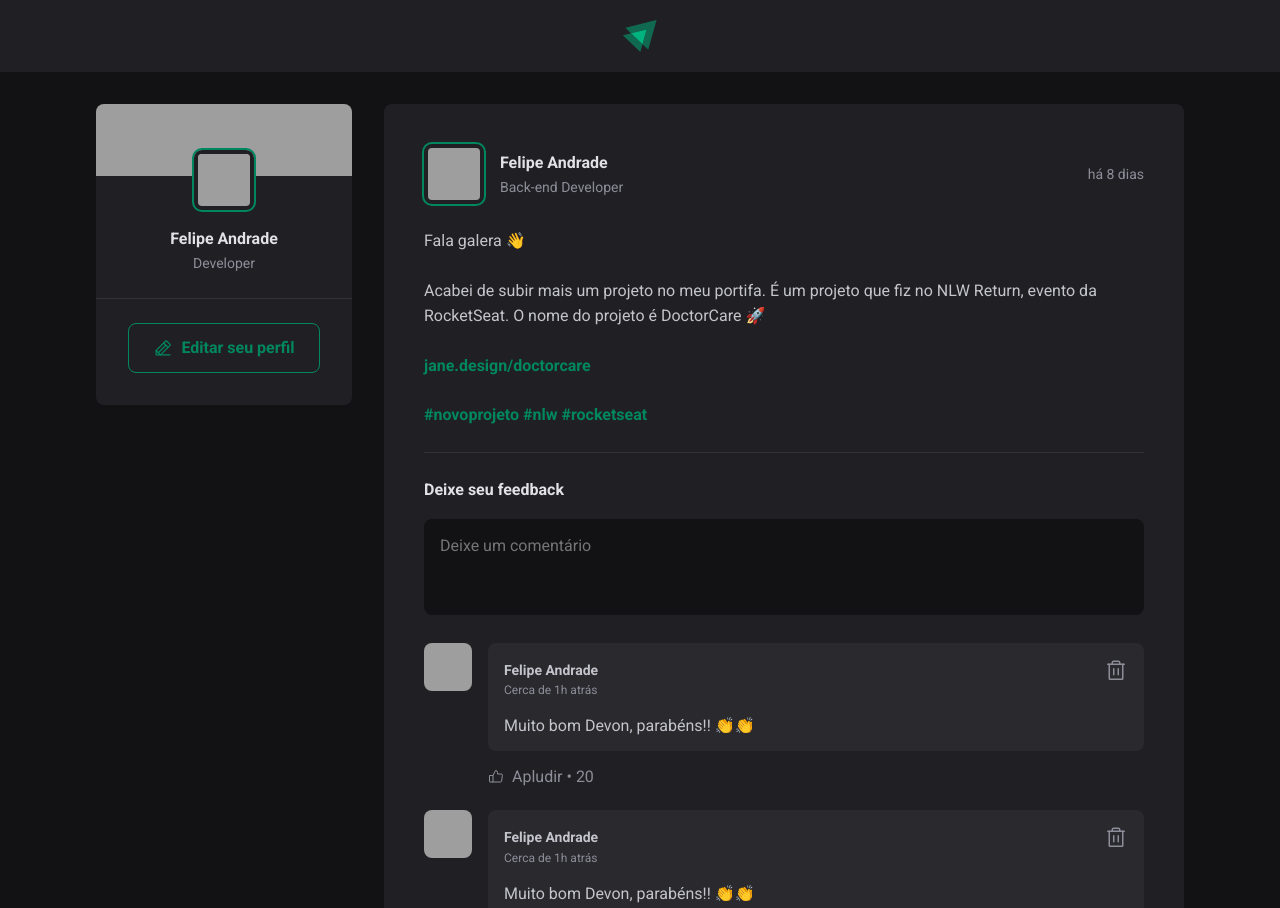
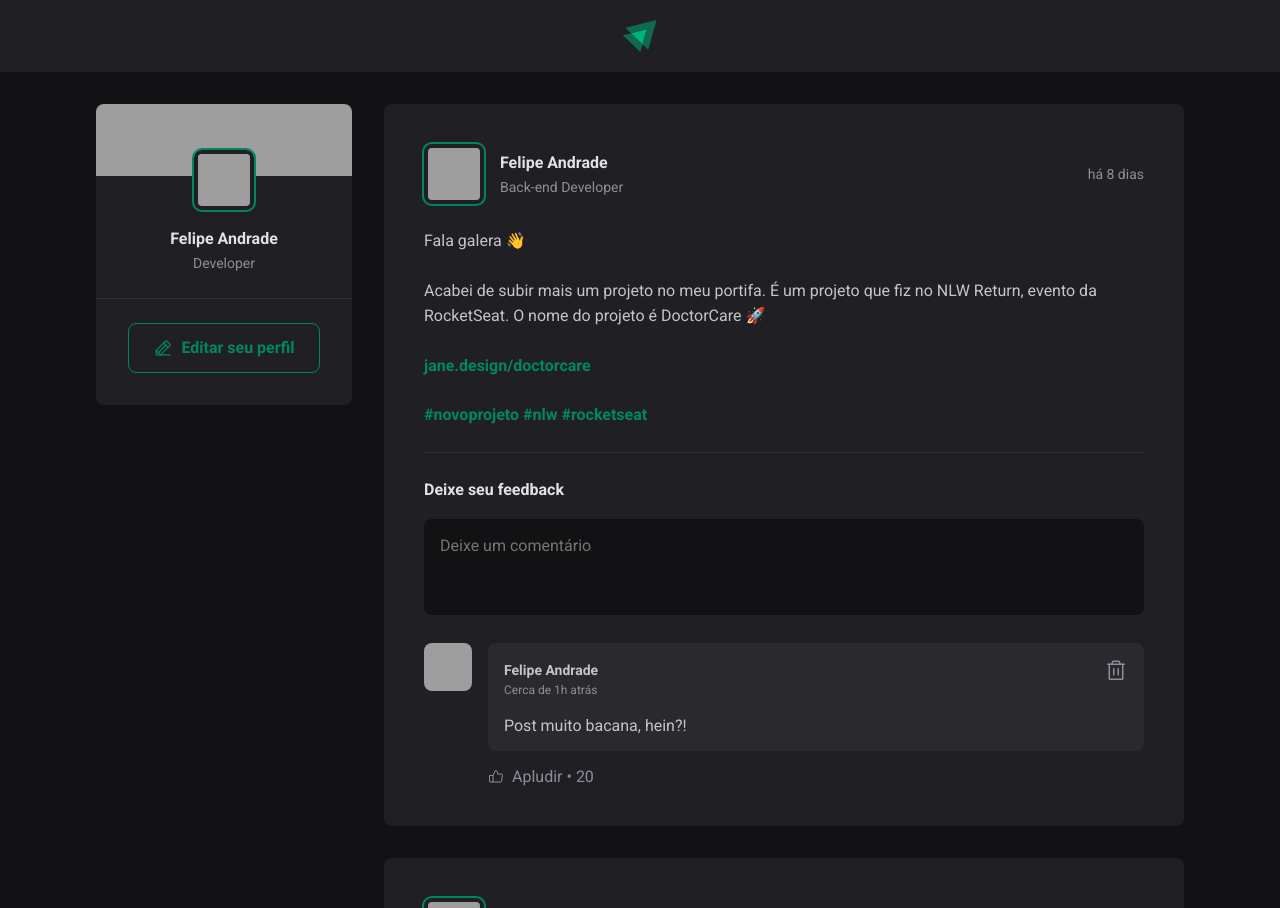
Before and after one commit to felipesandrade/01-fundamentos-react, a React (Vite) app: page / in a window 1280 px wide. Shown: the top 908 px of the page. Built offline with nearby package versions, Linux system fonts and the light colour scheme; grey boxes are pictures that could not be loaded.

Commit message:
comment component change

```diff
--- a/src/components/Comment.jsx
+++ b/src/components/Comment.jsx
@@ -3,7 +3,7 @@
 
 import styles from './Comment.module.css';
 
-export function Comment() {
+export function Comment({content}) {
     return(
         <div className={styles.comment}>
             <Avatar
@@ -26,7 +26,7 @@
                         </button>
                     </header>
 
-                    <p>Muito bom Devon, parabéns!! 👏👏</p>
+                    <p>{content}</p>
                 </div>
 
                 <footer>
--- a/src/components/Post.jsx
+++ b/src/components/Post.jsx
@@ -1,5 +1,6 @@
 import { format, formatDistanceToNow } from 'date-fns';
 import ptBR from 'date-fns/locale/pt-BR';
+import { useState } from 'react';
 
 import { Avatar } from './Avatar';
 import { Comment } from './Comment';
@@ -7,6 +8,12 @@
 import styles from './Post.module.css';
 
 export function Post({ author, publishedAt, content }) {
+    const [comments, setComments] = useState([
+        'Post muito bacana, hein?!'
+    ]);
+
+    const [newCommentText, setNewCommentText] = useState('');
+
     const publishedDateFormatted = format(publishedAt, "d 'de' LLLL 'às' HH:mm'h'", {
         locale: ptBR,
     });
@@ -14,7 +21,19 @@
     const publishedDateRelativeToNow = formatDistanceToNow(publishedAt, {
         locale: ptBR,
         addSuffix: true
-    })
+    });
+
+    function handleCreateNewComment() {
+        event.preventDefault();
+
+        setComments([...comments, newCommentText]);
+        setNewCommentText('');
+
+    }
+
+    function handleNewCommentChange() {
+        setNewCommentText(event.target.value);
+    }
 
     return (
         <article className={styles.post}>
@@ -47,11 +66,14 @@
                 </p>
             </div>
 
-            <form className={styles.commentForm}>
+            <form onSubmit={handleCreateNewComment} className={styles.commentForm}>
                 <strong>Deixe seu feedback</strong>
 
                 <textarea
+                    name="comment"
                     placeholder="Deixe um comentário"
+                    value={newCommentText}
+                    onChange={handleNewCommentChange}
                 />
 
                 <footer>
@@ -60,9 +82,9 @@
             </form>
 
             <div className={styles.commentlist}>
-                <Comment />
-                <Comment />
-                <Comment />
+                {comments.map(comment => {
+                    return <Comment content={comment} />;
+                })}
             </div>
         </article>
     )
```
